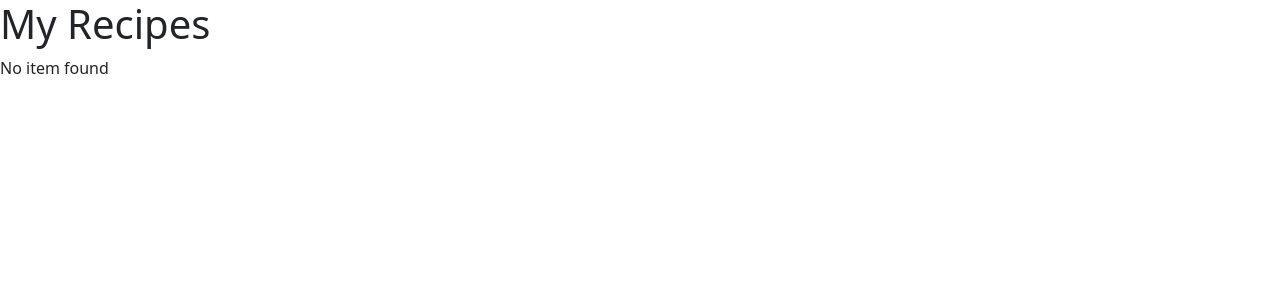
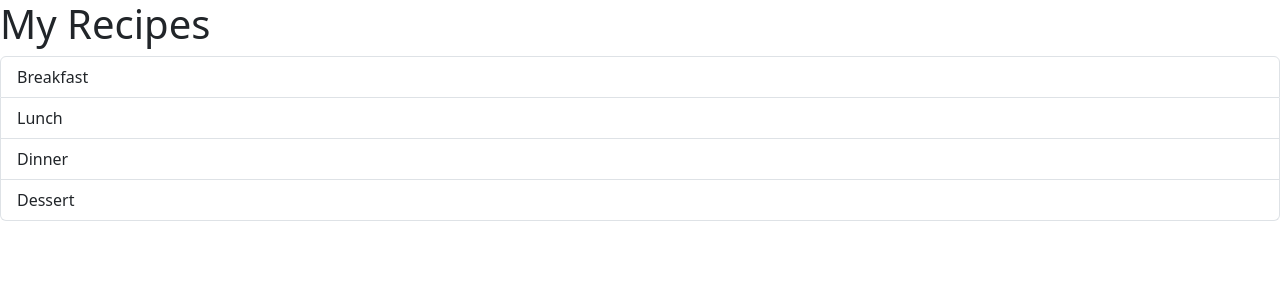
Before and after one commit to Rienel/Reciper-Manager, a React (Vite) app in the folder Recipe-Manager/: page / in a window 1280 px wide. Shown: the top 300 px of the page. Built offline with nearby package versions, Linux system fonts and the light colour scheme.

Commit message:
parsing props

```diff
--- a/Recipe-Manager/src/components/RecipeList.tsx
+++ b/Recipe-Manager/src/components/RecipeList.tsx
@@ -1,14 +1,28 @@
+import { useState } from "react";
+
 function RecipeList() {
   let category = ["Breakfast", "Lunch", "Dinner", "Dessert"];
-  category = [];
+  const [selectedIndex, setSelectedIndex] = useState(-1);
 
   return (
     <>
       <h1>My Recipes</h1>
       {category.length === 0 && <p>No item found</p>}
       <ul className="list-group">
-        {category.map((item) => (
-          <li key={item}>{item}</li>
+        {category.map((item, index) => (
+          <li
+            className={
+              selectedIndex === index
+                ? "list-group-item active"
+                : "list-group-item"
+            }
+            key={item}
+            onClick={() => {
+              setSelectedIndex(index);
+            }}
+          >
+            {item}
+          </li>
         ))}
       </ul>
     </>
```
